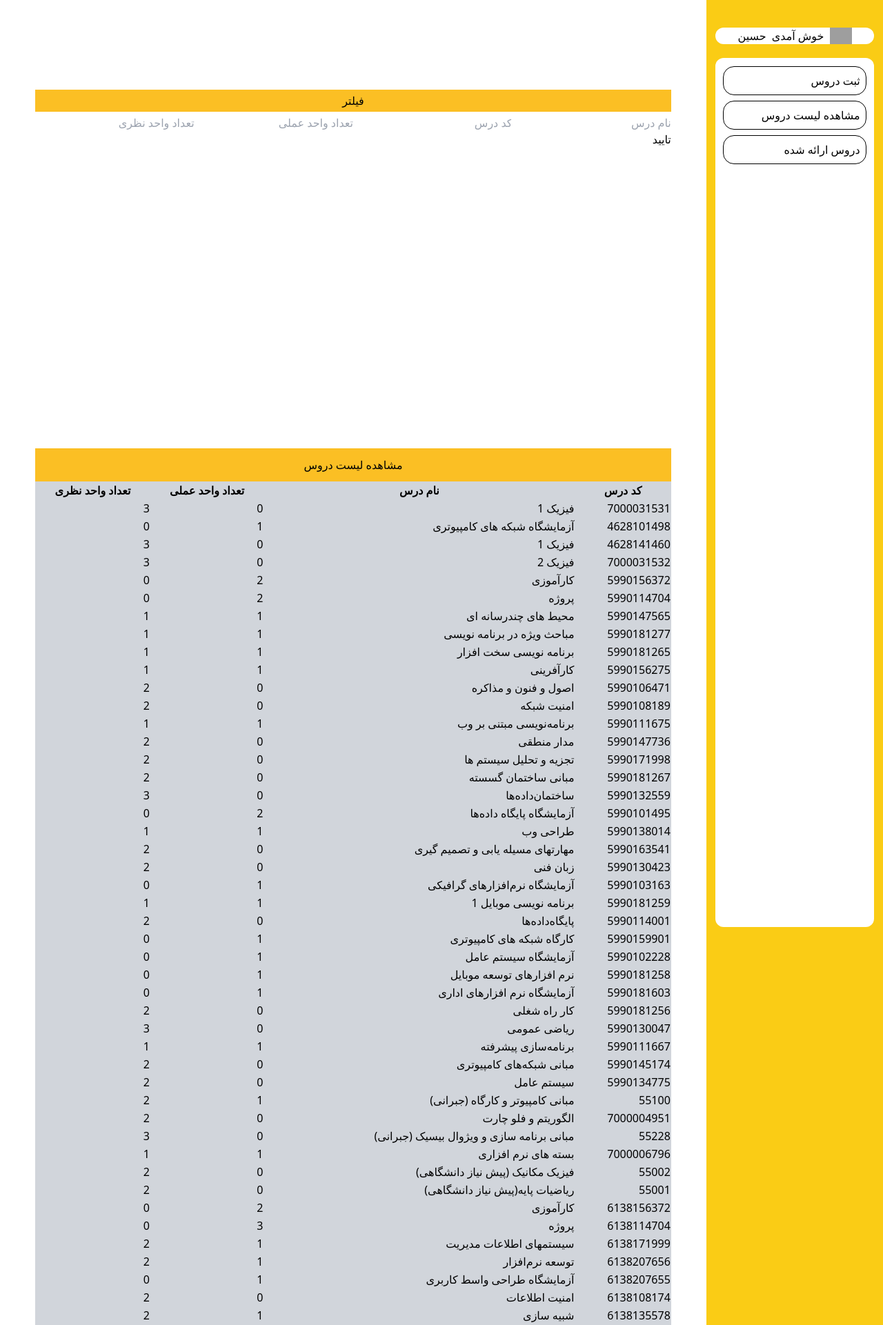
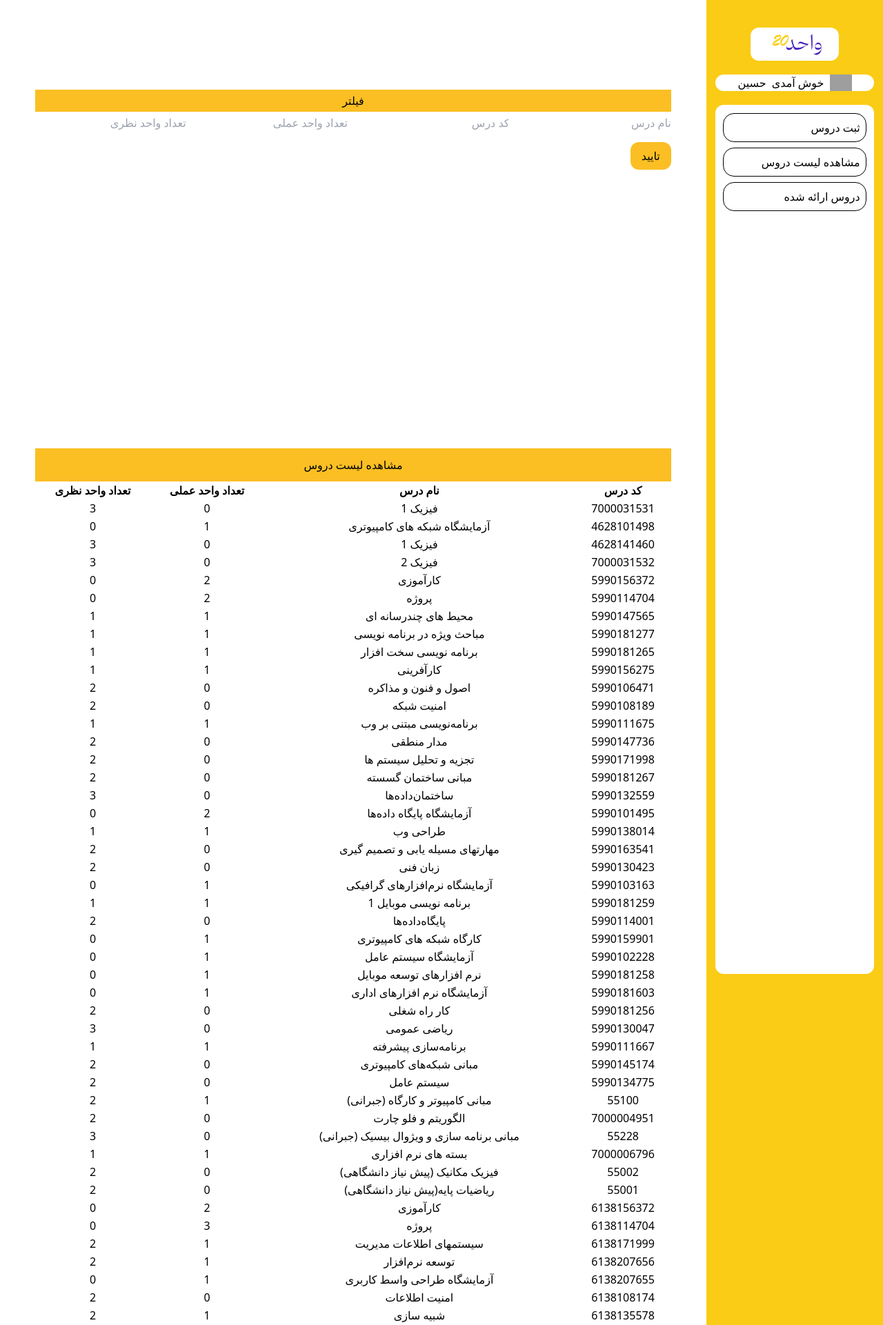
Before and after one commit to hoseinkoshkian/vahed20, a Django app: page /cours/showAllCourse in a window 1280 px wide. Shown: the top 1921 px of the page at 69% size. Run offline with Django 5.2, Linux system fonts and the light colour scheme; data comes from the database, SQL or seed files in the repository; both versions use the stored data as it was after the commit; some libraries are stand-ins or nearby versions; grey boxes are pictures that could not be loaded.

Commit message:
add filter data

```diff
--- a/basetheme/templates/html/base/side.html
+++ b/basetheme/templates/html/base/side.html
@@ -1,6 +1,8 @@
 {% load static %}
 <div class="w-full bg-yellow-400 sticky h-screen py-10 flex flex-col gap-5 ">
-<div class="flex gap-2 bg-white w-[90%] mx-auto rounded-xl items-center justify-center ">
+    <img class="w-[50%] mx-auto rounded-xl" src="{% static 'public/logomain.webp' %}" alt="">
+
+<div class="flex gap-2 bg-white w-[90%] mx-auto rounded-xl  items-center justify-center ">
     <div>
         <img class="w-8" src="{% static 'public/user_logo.svg' %}" alt="">
     </div>
@@ -8,7 +10,7 @@
     <div>حسین</div>
 </div>
 
-    <div class="bg-white h-1/2 w-[90%] mx-auto rounded-xl py-3 flex-col flex gap-2" >
+    <div class="bg-white h-1/2 w-[90%] mx-auto rounded-xl rounded-xl py-3 flex-col flex gap-2" >
         <a href="{% url 'courseRegistration' %}">
         <div id="course-registration" class="w-[90%] border border-black mx-auto p-2 rounded-2xl   ">
             <p>ثبت دروس</p>
--- a/basetheme/templates/html/course/showAllCourse.html
+++ b/basetheme/templates/html/course/showAllCourse.html
@@ -9,7 +9,7 @@
        <form id="filterCourse" method="POST">
     {% csrf_token %}
     <div class="flex flex-col">
-        <div class="grid grid-cols-4 mt-1">
+        <div class="grid grid-cols-4 mt-1 gap-4">
             <div>
                 <input name="courseName" id="courseName" class="rounded-xl" type="text" placeholder="نام درس">
             </div>
@@ -21,20 +21,21 @@
             </div>
             <div>
                 <input name="theoreticalUnits" id="theoreticalUnits" class="rounded-xl" type="text" placeholder="تعداد واحد نظری">
-            </div>
-        </div>
-        <div>
-            <button type="button" onclick="filterCourses()">تایید</button>
+            </div>        <div >
+            <button class="bg-amber-400 px-4 py-2 rounded-xl " type="button" onclick="filterCourses()">تایید</button>
         </div>
     </div>
+
+        </div>
+
 </form>
 
     </div>
 
-    <div class="w-[90%] bg-gray-300 h-[70%] mx-auto overflow-y-scroll ">
+    <div class="w-[90%] h-[70%] mx-auto overflow-y-scroll relative ">
 
-        <h1 class="bg-amber-400 w-full text-center py-3">مشاهده لیست دروس</h1>
-        <div id="course-table">
+        <h1 class="bg-amber-400 w-full text-center py-3 sticky top-0 backdrop-blur-3xl" >مشاهده لیست دروس</h1>
+        <div id="course-table" class="text-center">
             اینجا باید جدول باشد
         </div>
     </div>
--- a/course/views.py
+++ b/course/views.py
@@ -8,7 +8,7 @@ import re
 from django.core.paginator import Paginator
 
 class courseRegistration(View):
-    def get (self, request, *args, **kwargs):
+    def get (self, request):
         return render(request , 'html/course/courseRegistration.html' , {})
 
     def post (self, request, *args, **kwargs):
@@ -244,10 +244,12 @@ class getOfferedCoursesApiView(View):
 
         # فیلترها از query params
         professor_name = request.GET.get('professor', None)
+        course_code = request.GET.get('course_code', None)
         weekday = request.GET.get('weekday', None)
         exam_date = request.GET.get('exam_date', None)
         start_time = request.GET.get('start_time', None)
         end_time = request.GET.get('end_time', None)
+        course_name = request.GET.get('course_name', None)
 
         courses = OfferedCourse.objects.filter(is_active=True).values(
             'course__name',
@@ -269,7 +271,11 @@ class getOfferedCoursesApiView(View):
         # اعمال فیلتر بر اساس استاد
         if professor_name:
             courses = courses.filter(professor__name__icontains=professor_name)
-
+        if course_name:
+            courses = courses.filter(course__name__icontains=course_name)
+        if course_code:
+            courses = courses.filter(course__code__icontains=course_code)
+        print(courses.filter())
         # اعمال فیلتر بر اساس روز هفته
         if weekday:
             # دیکشنری نگاشت روزهای هفته به معادل فارسی
@@ -309,5 +315,5 @@ class getOfferedCoursesApiView(View):
 
         # ارسال داده‌ها به فرانت‌اند
         data = list(page_obj)
-
+        print(data)
         return JsonResponse(data, safe=False)
--- a/static/js/course/main.js
+++ b/static/js/course/main.js
@@ -18,15 +18,15 @@ function fetchCourses(filterData = {}) {
             const courses = data.courses;
 
             // ساخت جدول
-            let table = '<table class="w-full border-collapse">';
+            let table = '<table  class="w-full border-collapse">';
             table += '<thead><tr><th>کد درس</th><th>نام درس</th><th>تعداد واحد عملی</th><th>تعداد واحد نظری</th></tr></thead>';
             table += '<tbody>';
 
             // اضافه کردن داده‌ها به جدول
             courses.forEach(course => {
                 table += `
-                    <tr>
-                        <td>${course.code}</td>
+                    <tr class="">
+                        <td><a href='/cours/showAllOfferdCourse?course_code=${course.code}';>${course.code}</a></td>
                         <td>${course.name}</td>
                         <td>${course.practical_units}</td>
                         <td>${course.theoretical_units}</td>
--- a/vahed20/settings.py
+++ b/vahed20/settings.py
@@ -43,7 +43,7 @@ INSTALLED_APPS = [
     "basetheme" ,
     'core'
 ]
-NPM_BIN_PATH = 'npm.cmd'
+NPM_BIN_PATH = '/Users/alfa/.nvm/versions/node/v22.8.0/bin/npm'
 
 import os
 
```
Also changed, not shown: basetheme/templates/html/course/showAllOfferedCourse.html (+7 -3 lines), static/js/offeredCourse/main.js (+12 -2 lines), db.sqlite3 (added), static/public/logomain.webp (added), 1 other file.
